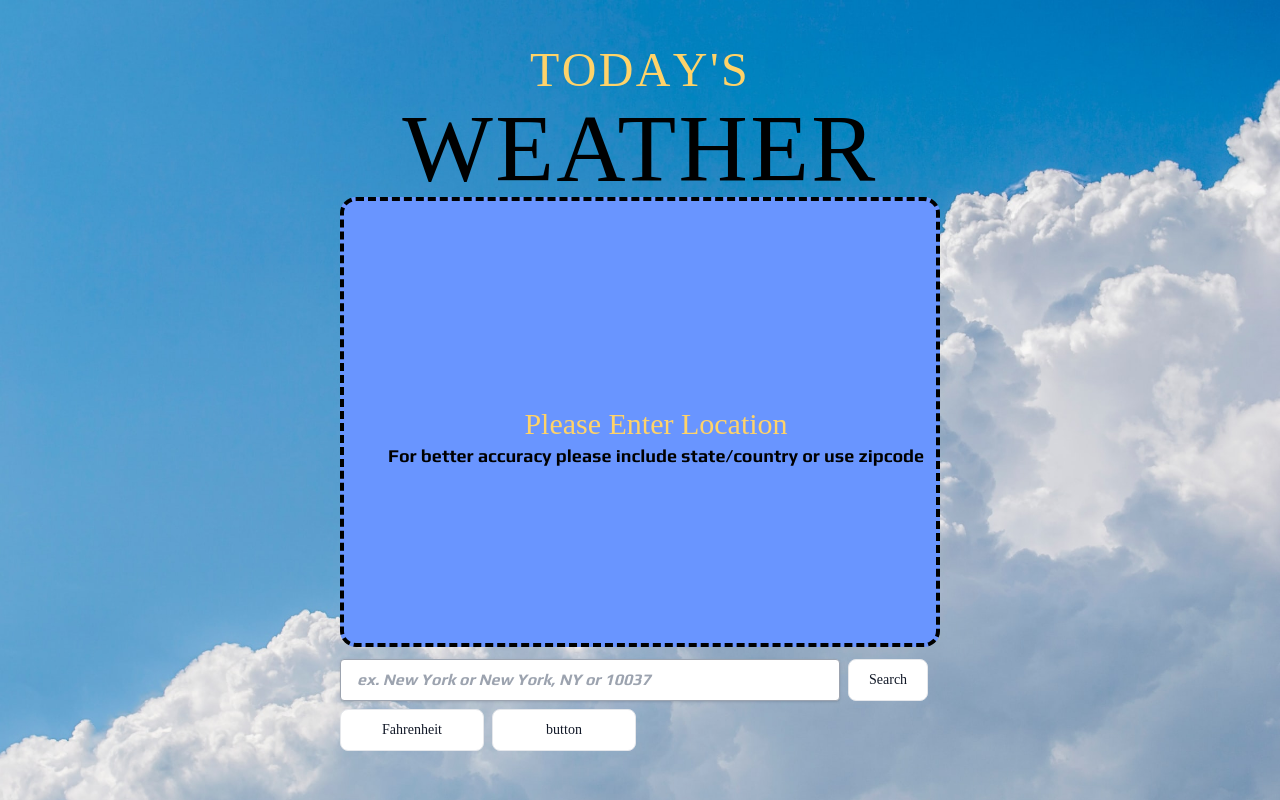
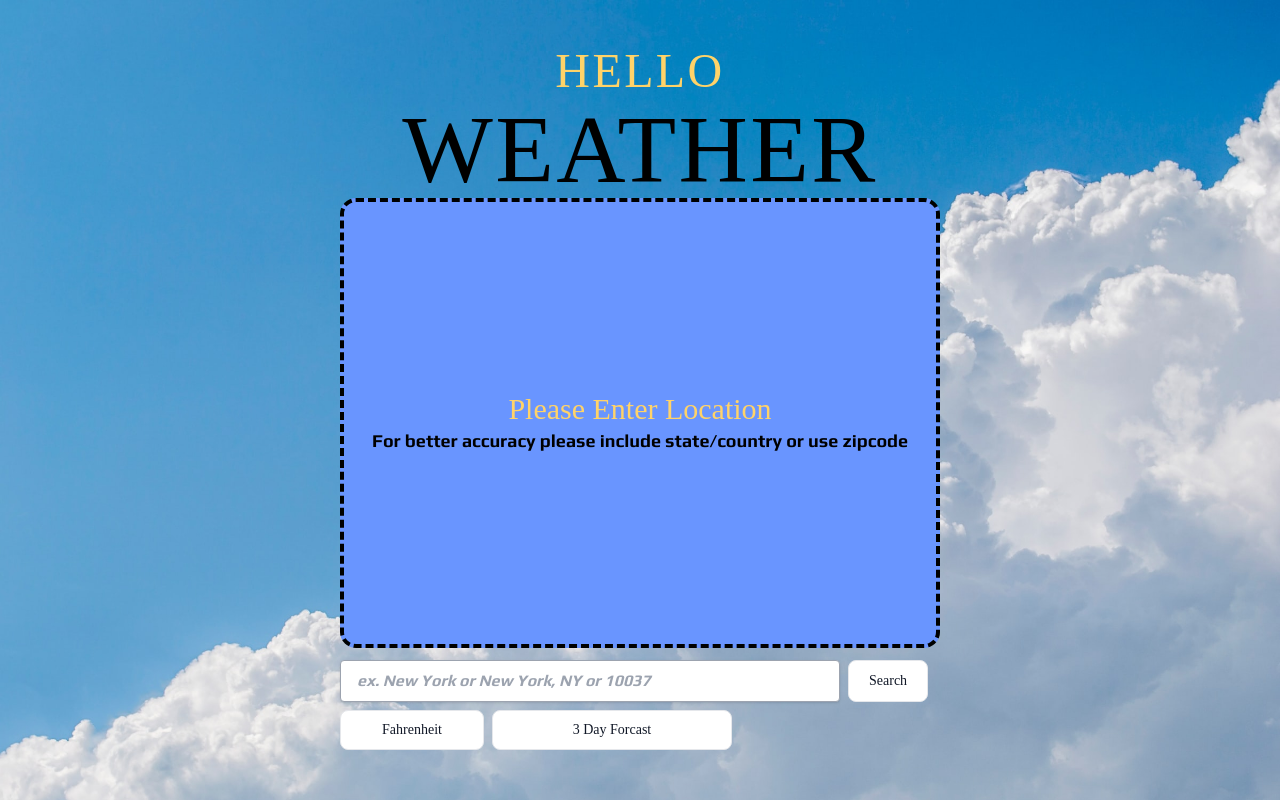
Before and after one commit to BCuatro/hello_weather, a React (Create React App) app in the folder frontend/: page / in a window 1280 px wide. Built offline with nearby package versions, Linux system fonts and the light colour scheme; a web font is replaced by a local one; what tailwindcss-animation-delay would draw is missing.

Commit message:
changed title displayed on app and revised styling

```diff
--- a/frontend/src/components/Weather.js
+++ b/frontend/src/components/Weather.js
@@ -72,20 +72,17 @@ function Weather() {
   return (
         <div className= 'w-[400px] md:w-[600px] min-h-[650] h-full'>
             <div className = 'mt-3 flex w-full text-4xl md:text-5xl justify-center  line tracking-wider text-color-F1F8FF'>
-                <div className ='animate-bounce animation-delay-800'>T</div>
-                <div className ='animate-bounce animation-delay-900'>O</div>
-                <div className ='animate-bounce animation-delay-1000'>D</div>
-                <div className ='animate-bounce animation-delay-1100'>A</div>
-                <div className ='animate-bounce animation-delay-1200'>Y</div>
-                <div className ='animate-bounce animation-delay-1300'>'</div>
-                <div className ='animate-bounce animation-delay-1400'>S</div>
-
+                <div className ='animate-bounce animation-delay-800'>H</div>
+                <div className ='animate-bounce animation-delay-900'>E</div>
+                <div className ='animate-bounce animation-delay-1000'>L</div>
+                <div className ='animate-bounce animation-delay-1100'>L</div>
+                <div className ='animate-bounce animation-delay-1200'>O</div>
 
             </div>
             <div className = 'text-6xl md:text-8xl tracking-wide text-center'>WEATHER</div>
             <div className ='cursor-pointer group perspective'>
                 <div className= {`h-[450px] w-full relative preserve-3d ${flipAttribute} duration-1000 p-4 border-4 border-dashed  bg-color-425C81 border-black rounded-2xl mb-3`}>
-                    <div className=' absolute h-full w-full backface-hidden '> {currentDisplayHandler()}</div>
+                    <div className=' absolute h-full w-full backface-hidden top-0 left-0 '> {currentDisplayHandler()}</div>
                     <div className = "absolute h-full w-full top-0 left-0 p-3 rotationY-180 backface-hidden">
                         <ForecastDisplay
                         weather = {weatherData}
@@ -116,12 +113,12 @@ function Weather() {
 
             </form>
             <button
-                className ='w-36 text-play text-gray-900 bg-white hover:bg-gray-100 border border-gray-200 focus:ring-4 focus:outline-none focus:ring-gray-100 font-medium rounded-lg text-sm px-5 py-2.5 justify-center text-center inline-flex items-center dark:focus:ring-gray-600 dark:bg-gray-800 dark:border-gray-700 dark:text-white dark:hover:bg-gray-700 mt-2 mr-2 mb-2'
+                className ='w-36 h-10 text-play text-gray-900 bg-white hover:bg-gray-100 border border-gray-200 focus:ring-4 focus:outline-none focus:ring-gray-100 font-medium rounded-lg text-sm px-5 py-2.5 justify-center text-center inline-flex items-center dark:focus:ring-gray-600 dark:bg-gray-800 dark:border-gray-700 dark:text-white dark:hover:bg-gray-700 mt-2 mr-2 mb-2'
                 onClick = {() => temperatureUnitHandler()}>{temperatureUnit === 'F' ? 'Fahrenheit' : 'Celsius'}
             </button>
             <button
-                className ='w-36 text-play text-gray-900 bg-white hover:bg-gray-100 border border-gray-200 focus:ring-4 focus:outline-none focus:ring-gray-100 font-medium rounded-lg text-sm px-5 py-2.5 justify-center text-center inline-flex items-center dark:focus:ring-gray-600 dark:bg-gray-800 dark:border-gray-700 dark:text-white dark:hover:bg-gray-700 mt-2 mr-2 mb-2'
-                onClick = {() => flipAttributeHandler()}>button
+                className ='w-60 h-10 text-play text-gray-900 bg-white hover:bg-gray-100 border border-gray-200 focus:ring-4 focus:outline-none focus:ring-gray-100 font-medium rounded-lg text-sm px-5 py-2.5 justify-center text-center inline-flex items-center dark:focus:ring-gray-600 dark:bg-gray-800 dark:border-gray-700 dark:text-white dark:hover:bg-gray-700 mt-2 mr-2 mb-2'
+                onClick = {() => flipAttributeHandler()}>{flipAttribute === 'rotationY-180' ? "Today's Forcast" : '3 Day Forcast'}
             </button>
         </div>
     )
--- a/frontend/src/components/displays/WeatherDisplay.js
+++ b/frontend/src/components/displays/WeatherDisplay.js
@@ -15,7 +15,7 @@ const WeatherDisplay = ({weather, temperatureUnit}) => {
 
   return (
     <div className='font-shrikhand'>
-      <div className = 'w-full pl-3'>Today's Forcast</div>
+      <div className = 'w-full mt-1 pl-3'>Today's Forcast</div>
       <div className ='flex w-full justify-between'>
         <div className = 'w-3/4 text-color-F1F8FF pl-3'>
               <div className = 'text-color-F1F8FF text-xl md:text-2xl' > {weather ? weather.location.name + ' , ' +  weather.location.region : ''} </div>
@@ -29,12 +29,12 @@ const WeatherDisplay = ({weather, temperatureUnit}) => {
 
       </div>
 
-      <div className= 'text-center w-11/12'>
+      <div className= 'text-center w-11/12 md:pl-5 '>
         <div className ='text-xl text-color-F1F8FF'> Currently:</div>
         <div class='text-4xl text-color-EEEEEE font-play'>{temperatureUnit === 'F'? temperatureInF?.current : temperatureInC?.current} °{temperatureUnit}</div>
       </div>
 
-      <div className='flex justify-around w-11/12 text-center'>
+      <div className='flex justify-around w-11/12 text-center md:pl-5'>
         <div className='w-1/3 text-center'>
           <div className ='text-xl text-color-F1F8FF'> Low</div>
           <div className='text-2xl text-color-EEEEEE font-play'>{temperatureUnit === 'F'? temperatureInF?.min : temperatureInC?.min} °{temperatureUnit} </div>
@@ -47,7 +47,7 @@ const WeatherDisplay = ({weather, temperatureUnit}) => {
 
       </div>
 
-      <div className= 'flex-row text-center w-11/12 pt-3'>
+      <div className= 'flex-row text-center w-11/12 pt-3 md:pl-5'>
         <div className ='text-xl text-color-F1F8FF'> Possible Condition</div>
         <div className='flex justify-evenly items-center'>
           <div className=' text-color-EEEEEE'>{weather ? weather.forecast.forecastday[0].day.condition.text : ""} </div>
```
